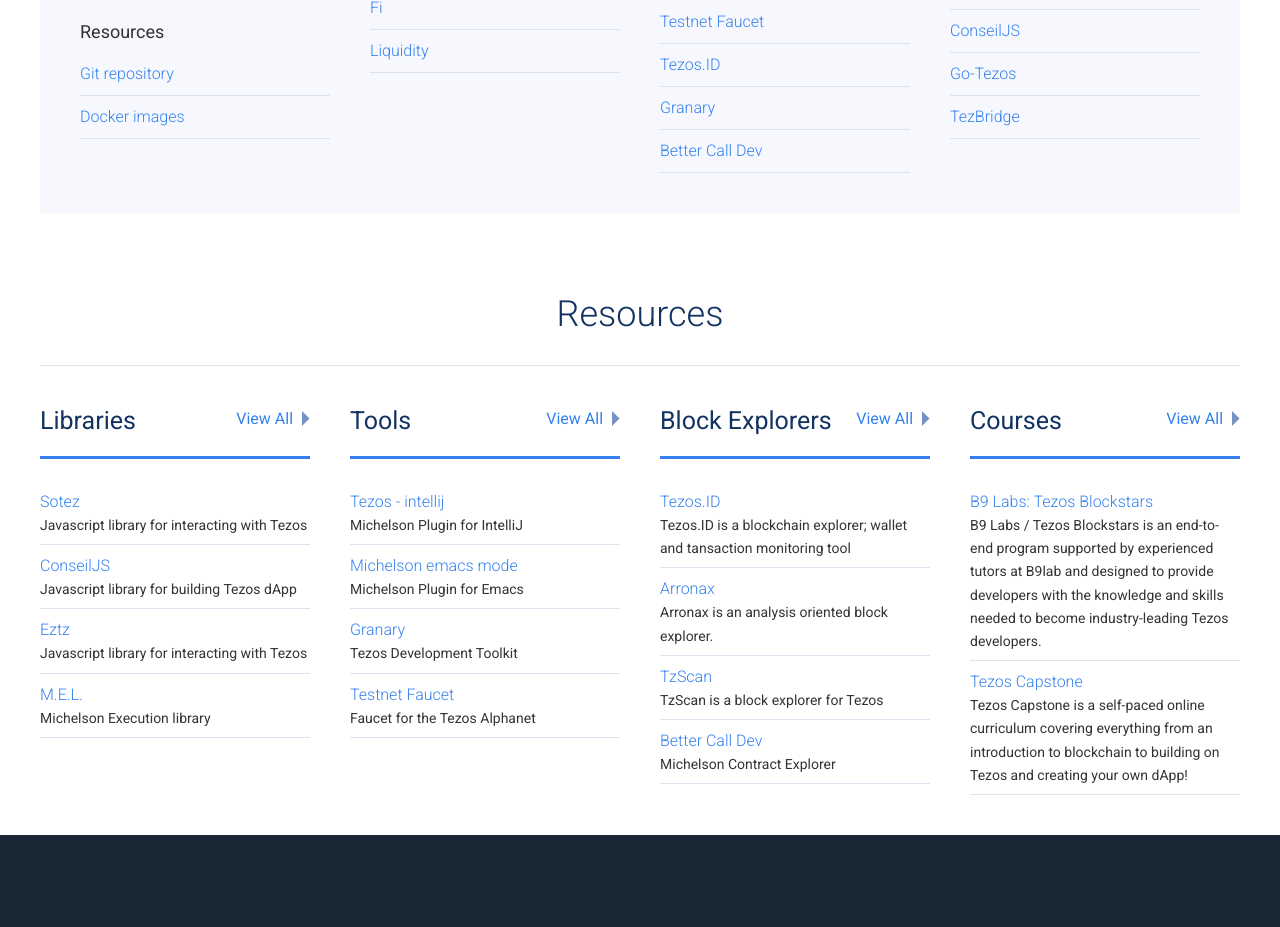
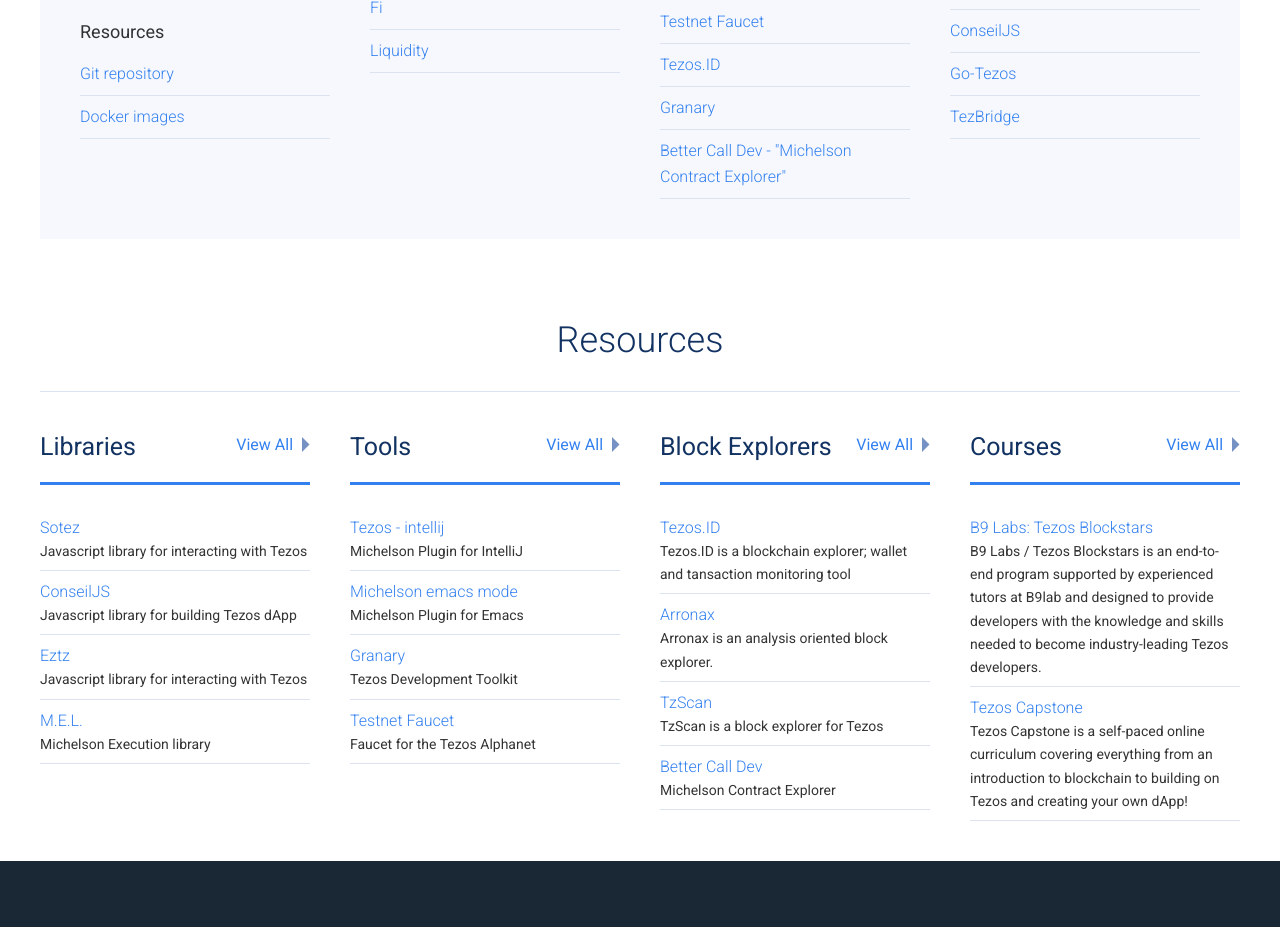
Before and after one commit to tacoinfra/dev.tezos.com, a Gatsby site: page / in a window 1280 px wide. Shown: the part 1197-2124 px from the top of the page. Built offline with nearby package versions, Linux system fonts and the light colour scheme; Gatsby itself is replaced by a stand-in of ours; some packages are replaced by stand-ins of ours.

Commit message:
missed better call dev copy

```diff
--- a/src/content/getting-started-3.md
+++ b/src/content/getting-started-3.md
@@ -17,6 +17,6 @@
     link: https://tezos.id/
   - title: Granary
     link: https://stove-labs.github.io/granary/docs/getting-started-install
-  - title: Better Call Dev
+  - title: Better Call Dev - "Michelson Contract Explorer"
     link: https://better-call.dev/
 ---
```
